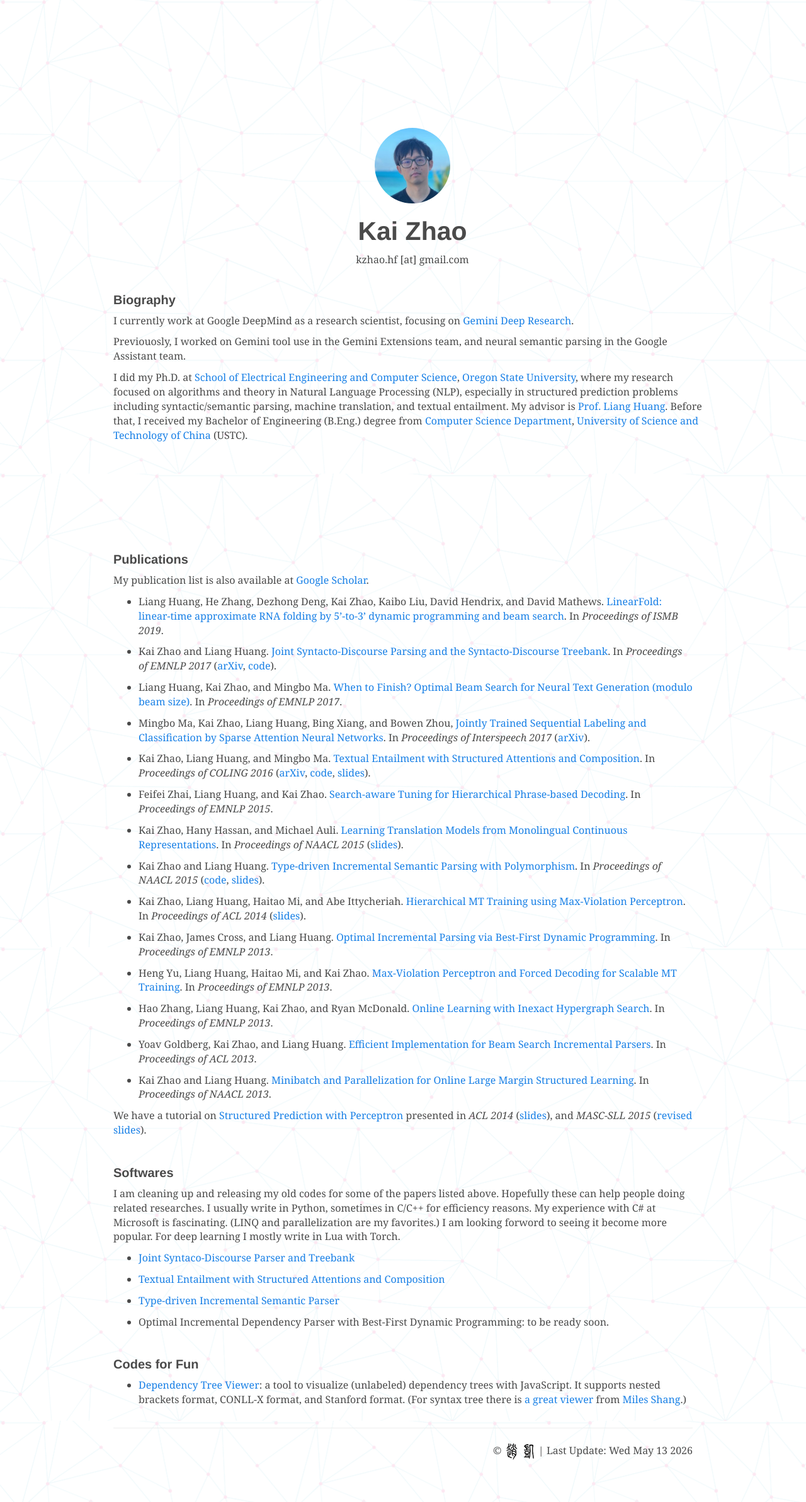
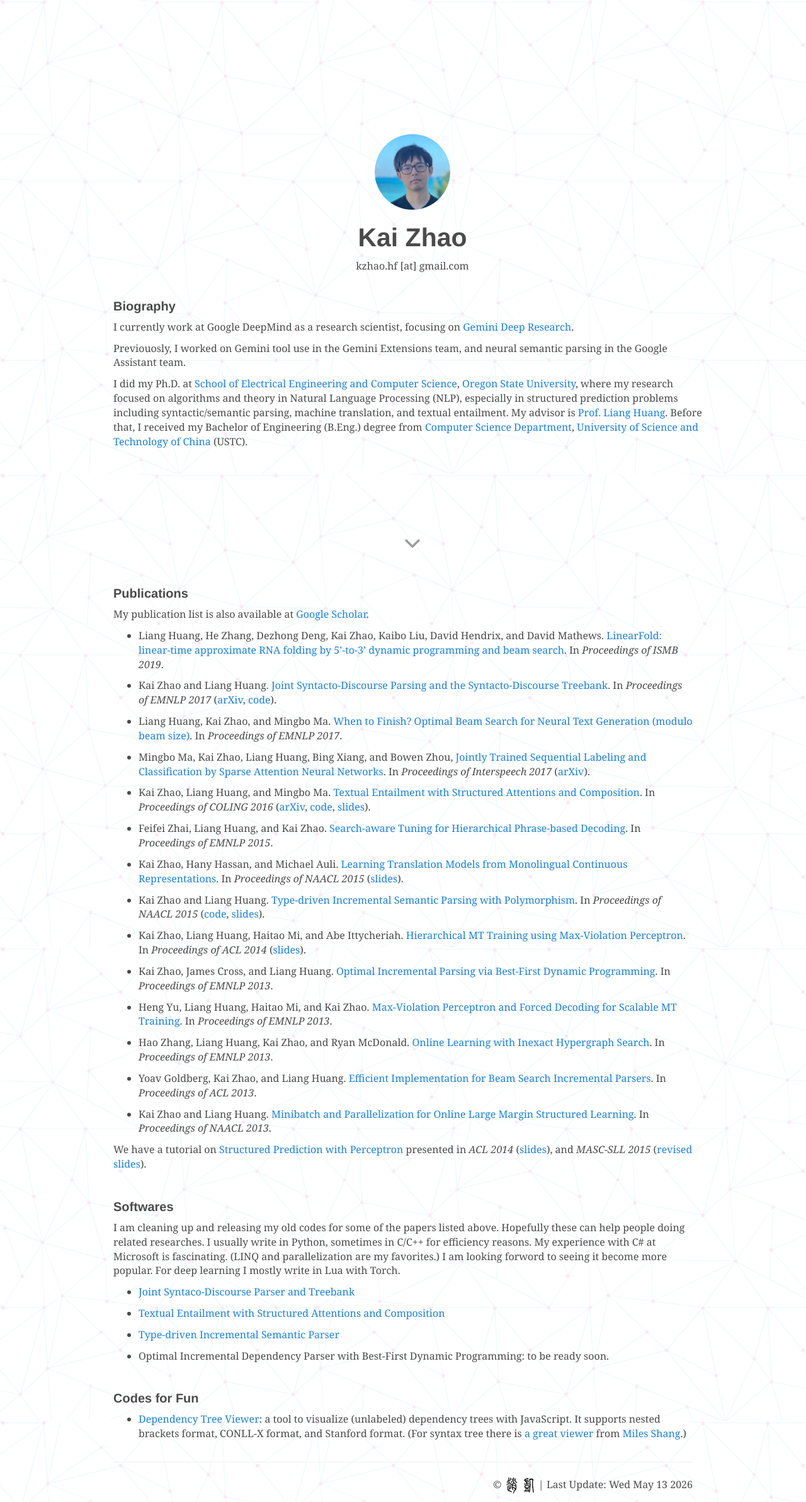
Before and after one commit to kaayy/kaayy.github.io, a Jekyll site: the page built from index.md, in a window 1280 px wide. Shown: the whole page at 63% size. Built offline with Jekyll 4.4.1, drawn with Linux system fonts in a browser that asks for light colours; nearby versions of some CDN libraries.

Commit message:
Fix animation w/ antigravity

```diff
--- a/_layouts/homepage.html
+++ b/_layouts/homepage.html
@@ -1,6 +1,7 @@
 <!DOCTYPE html>
 <html>
   <head>
+    <meta charset="utf-8">
     <title>{{ page.title }}</title>
     {% if page.summary %}
       <meta name="description" content="{{ page.summary }}">
@@ -13,18 +14,7 @@
       .label-as-badge { border-radius: 1em;}
 
 .vertical-center {
-  min-height: 94%;  /* Fallback for vh unit */
-  min-height: 94vh; /* You might also want to use
-                        'height' property instead.
-
-                        Note that for percentage values of
-                        'height' or 'min-height' properties,
-                        the 'height' of the parent element
-                        should be specified explicitly.
-
-                        In this case the parent of '.vertical-center'
-                        is the <body> element */
-
+  min-height: 100vh;
   /* Make it a flex container */
   display: -webkit-box;
   display: -moz-box;
@@ -54,18 +44,21 @@
             -ms-flex-pack : center;
   -webkit-justify-content : center;
           justify-content : center;
-        }
+  transition: min-height 0.8s ease-in-out;
+}
 
         .label-purple {background-color: #9b59b6;}
     </style>
     <script   src="http://code.jquery.com/jquery-3.1.1.min.js"   integrity="sha256-hVVnYaiADRTO2PzUGmuLJr8BLUSjGIZsDYGmIJLv2b8="   crossorigin="anonymous"></script>
     <script type="text/javascript">
-      $(window).bind('scroll', function() {
-      if ($(window).scrollTop() > 100) {
-      $('#scrolldown').hide();
-      $('#myhead').css("min-height", "0%");
-      $('#myhead').css("min-height", "0vh");
-      }
+      $(window).on('scroll', function() {
+        if ($(window).scrollTop() > 50) {
+          $('#scrolldown').fadeOut();
+          $('#myhead').css("min-height", "0vh");
+        } else {
+          $('#scrolldown').fadeIn();
+          $('#myhead').css("min-height", "100vh");
+        }
       });
     </script>
 
--- a/index.md
+++ b/index.md
@@ -5,7 +5,7 @@
 ---
 
 {::options parse_block_html="true" /}
-<div class="vertical-center">
+<div id="myhead" class="vertical-center" style="position: relative;">
 <div class="row">
 
 <div class="col-xs-12 col-md-10 col-md-offset-1" style="margin-top:30px; margin-bottom:30px;">
@@ -23,9 +23,20 @@
 Previouosly, I worked on Gemini tool use in the Gemini Extensions team, and neural semantic parsing in the Google Assistant team.
 
 I did my Ph.D. at [School of Electrical Engineering and Computer Science](http://eecs.oregonstate.edu/), [Oregon State University](http://www.oregonstate.edu), where my research focused on algorithms and theory in Natural Language Processing (NLP), especially in structured prediction problems including syntactic/semantic parsing, machine translation, and textual entailment. My advisor is [Prof. Liang Huang](http://web.engr.oregonstate.edu/~huanlian/). Before that, I received my Bachelor of Engineering (B.Eng.) degree from [Computer Science Department](http://cs.ustc.edu.cn/), [University of Science and Technology of China](http://www.ustc.edu.cn/) (USTC).
+
+<br />
+</div>
+
+<div id="scrolldown" class="text-center" style="position: absolute; bottom: 20px; width: 100%; left: 0;">
+  <a href="#publications" style="text-decoration: none;">
+    <svg width="40" height="40" viewBox="0 0 24 24" fill="none" stroke="#999" stroke-width="2" stroke-linecap="round" stroke-linejoin="round">
+      <path d="M6 9l6 6 6-6"/>
+    </svg>
+  </a>
 </div>
 </div>
 
+<a name="publications"></a>
 #### Publications
 
 My publication list is also available at [Google Scholar](http://scholar.google.com/citations?user=5CCzY6MAAAAJ&hl=en).
```
